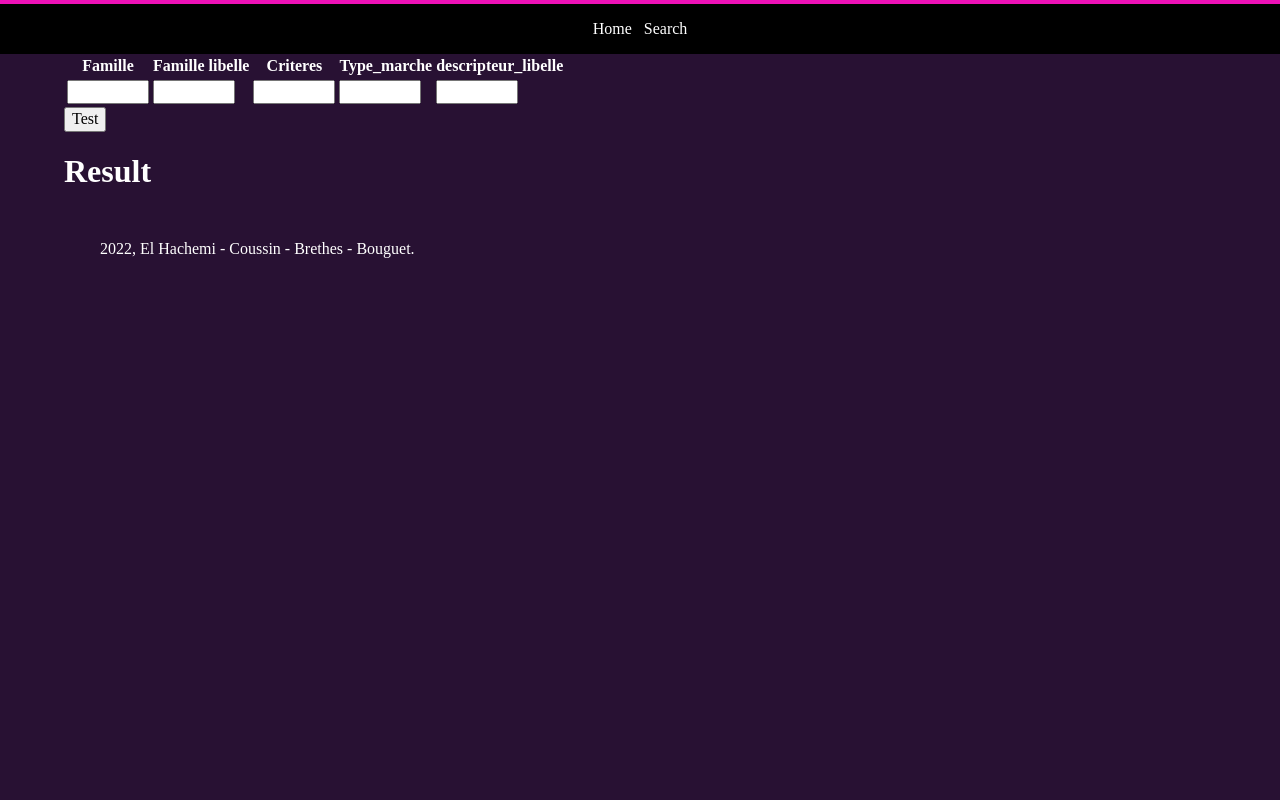
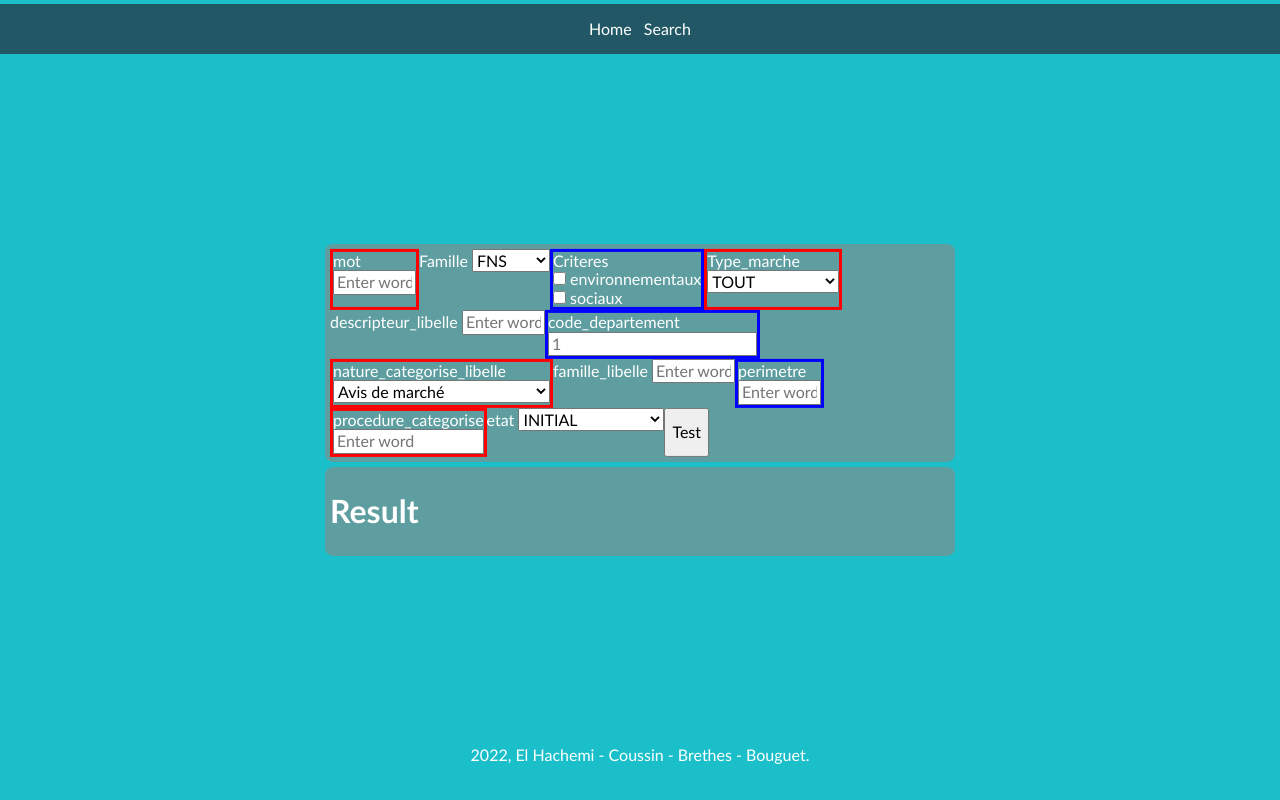
Before and after one commit to RaphaelBts/WebScraping, a Flask app: page /search in a window 1280 px wide. Run offline with Flask 2, Linux system fonts and the light colour scheme; some libraries are stand-ins or nearby versions.

Commit message:
Thomas : Affichage résultats csv d'Artémis

```diff
--- a/API/app.py
+++ b/API/app.py
@@ -21,6 +21,10 @@ def inject_now():
 def index():
     return render_template('index.html')
 
+@app.route("/error")
+def error():
+    return render_template('error.html')
+
 # For the future ameliorated versions : NOT DEVELOPPED YET
 # If we want to get a profitable business
 @app.route("/subscription")
@@ -32,24 +36,49 @@ def sub():
 def search():
     if not 'new_prediction' in locals():
         new_prediction=''
+
+    ask=[
+        'mot','Famille','Criteres','Type_marche','descripteur_libelle','code_departement','nature_categorise_libelle',
+        'famille_libelle','perimetre','procedure_categorise','etat'
+        ]            # Add things to ask
+    ask_type=['text','text','none', 'text','text','text','number','text','text','text','text','text','text']                              # Add type of the things to ask
+    ask_select={
+        'Famille':['FNS','JOUE','MAP','DSP','DIVERS'],
+        'Type_marche':['TOUT','SERVICES','TRAVAUX','FOURNITURES'],
+        'nature_categorise_libelle':['Avis de marché','Résultat de marché','Rectificatif','Avis informatif','Avis d\'intention de conclure','Modification','Autre','Periodique'],
+        'etat':['INITIAL','RECTIFICATIF','RECTIFICANNUL','ANNULATION','MODIFICATION','INCONNU']
+        }
+
+    ask_checkbox={'Criteres':["environnementaux","sociaux"]}
+
     new_data=pd.DataFrame(data=request.form, index=[0])
-    ask=['Famille', 'Famille libelle','Criteres','Type_marche','descripteur_libelle']            # Add things to ask
-    ask_type=['text', 'text','text', 'text','text']                              # Add type of the things to ask
-    ask_select={}
-    ask_checkbox={7:["environnementaux","sociaux"]}
-    print(new_data.head())
+
     if not new_data.empty:
-        #new_prediction=retrieve(new_data['Famille'][0],new_data['Famille libelle'][0],new_data['Criteres'][0],new_data['Type_marche'][0],new_data['descripteur_libelle'][0])                                                              # Add function to return offers.
-        new_prediction=retrieve("FNS","Divers","sociaux","SERVICES","Menuiserie")
+
+        for key in ask_checkbox.keys():
+            new_data[key]=[[]]
+            for a_c in ask_checkbox[key]:
+                if request.form.get(a_c)=='on':
+                    new_data[key][0].append(a_c)
+
+        for key in ask_select.keys():
+            new_data[key]=[request.form.get(key)]
+
+        new_prediction=retrieve('D:/Thomas/Etude/ESILV/A7/PI2/Github/WebScraping/API/files/Mapa_Travaux_Traite.csv',
+            new_data['mot'][0],new_data['Famille'][0],new_data['code_departement'][0],new_data['famille_libelle'][0],new_data['perimetre'][0],
+            new_data['procedure_categorise'][0],new_data['nature_categorise_libelle'][0],new_data['Criteres'][0][0],
+            new_data['etat'][0],new_data['descripteur_libelle'][0],new_data['Type_marche'][0])                                                              # Add function to return offers.
+        #new_prediction=retrieve("FNS","sociaux","SERVICES","Menuiserie")  -- to test
     return render_template('search.html', ask=ask, ask_type=ask_type, prediction=new_prediction, ask_select=ask_select, ask_checkbox=ask_checkbox)
 
-def retrieve(famille,famille_libelle,criteres,type_marche,descripteur_libelle):
+""" Old retrieve function
+def retrieve(famille,criteres,type_marche,descripteur_libelle):
     infos={'dataset': "boamp",
-        'rows': 2,
+        'rows': 10,
         'sort': "dateparution",
         'facet':["famille","code_departement","famille_libelle","perimetre","procedure_categorise","nature_categorise_libelle","criteres,marche_public_simplifie","etat","descripteur_code","descripteur_libelle","type_marche","type_marche_facette","type_avis"],
         'refine.famille':famille,
-        'refine.famille_libelle':famille_libelle,
+        #'refine.famille_libelle':famille_libelle,
         'refine.criteres':criteres,
         'refine.type_marche':type_marche,
         'refine.descripteur_libelle':descripteur_libelle,
@@ -57,6 +86,64 @@ def retrieve(famille,famille_libelle,criteres,type_marche,descripteur_libelle):
     final_response=requests.get('https://boamp-datadila.opendatasoft.com/api/records/1.0/search/?',params=infos).json()
     #print(final_response.json())
     return final_response
+"""
+
+""" Old retrieve function v2
+def retrieve(mot,famille,code_departement,famille_libelle,perimetre,procedure_categorise,nature_categorise_libelle,criteres,etat,descripteur_libelle,type_marche):
+    infos={'dataset': "boamp",
+        'rows': 3,
+            'q': mot,
+        'sort': "dateparution",
+        'facet':["famille","code_departement","famille_libelle","perimetre","procedure_categorise","nature_categorise_libelle","criteres,marche_public_simplifie","etat","descripteur_code","descripteur_libelle","type_marche","type_marche_facette","type_avis"],
+        'refine.famille':famille,
+        'refine.famille_libelle':famille_libelle,
+            'refine.code_departement':code_departement,
+            'refine.perimetre':perimetre,
+            'refine.procedure_categorise':procedure_categorise,
+            'refine.nature_categorise_libelle':nature_categorise_libelle,
+            'refine.etat':etat,
+            'refine.criteres':criteres,
+            'refine.type_marche':type_marche,
+            'refine.descripteur_libelle':descripteur_libelle
+        }
+    final_response=requests.get('https://boamp-datadila.opendatasoft.com/api/records/1.0/search/?',params=infos).json()
+            #print(final_response.json())
+    return final_response
+"""
+
+def retrieve(filename,mot,famille,code_departement,famille_libelle,perimetre,procedure_categorise,nature_categorise_libelle,criteres,etat,descripteur_libelle,type_marche):
+    results=pd.read_csv(filename, index_col=0, low_memory=False)
+    results = read_result(results,mot,famille,code_departement,famille_libelle,perimetre,procedure_categorise,nature_categorise_libelle,criteres,etat,descripteur_libelle,type_marche)
+    html_results = ""
+    for row in results:
+        for i in row:
+            html_results+=i + ' '
+        html_results+='\n'
+    return html_results
+# to test
+# test = retrieve("informatique","FNS","75","Marchés entre 90 k€ et seuils européens","AUTRE","PROCEDURE_ADAPTEE","Avis de marché","environnementaux","INITIAL","Etude","SERVICES")
+# print(test)
+
+#################################################################################################################################
+################################### ATTENTION A NE PAS RENAME LES VALEURS DES CHAMPS !!!#########################################
+#################################################################################################################################
+
+def read_result(result_csv,mot,famille,code_departement,famille_libelle,perimetre,procedure_categorise,nature_categorise_libelle,criteres,etat,descripteur_libelle,type_marche):
+    new_df=result_csv.copy()
+    new_df=new_df[new_df.criteres.str.contains(criteres,na=False)]
+    new_df=new_df[new_df.type_marche.str.contains(type_marche,na=False)]
+    new_df=new_df[new_df.descripteur_libelle.str.contains(descripteur_libelle,na=False)]
+    new_df=new_df[new_df.code_departement==str(code_departement)]
+    new_df=new_df[new_df.famille_libelle.str.contains(famille_libelle,na=False)]
+    new_df=new_df[new_df.etat.str.contains(etat,na=False)]
+    new_df.reset_index(inplace=True)
+    new_df.drop('index',axis=1,inplace=True)
+    new_df=new_df[['objet','datelimitereponse','dateparution','departement_offre']]
+    results=[]
+    for i in range(new_df.shape[0]):
+        results.append(list(new_df.loc[i]))
+    return results
 
 if __name__ == "__main__":
+
     app.run(debug=True)
--- a/API/static/css/app.css
+++ b/API/static/css/app.css
@@ -1,23 +1,33 @@
+html {
+    font-family: 'Trebuchet MS', 'Lucida Sans Unicode', 'Lucida Grande', 'Lucida Sans', Arial, sans-serif;
+}
+
 body {
-    background-color: rgb(40, 17, 51);
+    position:relative;
+    margin: 0px;
+    padding: 0px;
+    background-color: rgb(27, 191, 202);
     color: #fff;
 }
 
 .wrapper {
-    width: 1440px;
-    max-width: 90%;
+    position: relative;
+    border: double;
+    top: 50%;
+    left: 50%;
+    transform: translate( -50%, -50%);
     margin: 0 auto;
 }
 
 a {
-    color: rgb(238, 17, 164);
+    color: rgb(27, 191, 202);
 }
 
 nav {
     text-align: center;
-    background-color: #000;
+    background-color: rgb(34, 88, 102);
     padding: 1em 0;
-    border-top: 4px solid rgb(238, 17, 183);
+    border-top: 4px solid rgb(27, 191, 202);
 }
 
 nav ul {
@@ -41,9 +51,44 @@ nav ul li a {
 }
 
 nav ul li a:hover {
-    color: rgb(238, 17, 201);
+    color: rgb(27, 191, 202);
 }
 
 footer {
-    margin: 50px;
+    position: fixed;
+
+    bottom : 0;
+    left:0;
+
+    margin-bottom: 20px;
+    width: 100%;
+    text-align: center;
 }
+
+.left .center .right {
+
+}
+
+
+select, input {
+    font-family:inherit;
+    border-radius: 6px;
+    background: rgba(3, 237, 245, 0.1);
+    border-style:dashed;
+    border-width: 0.05cm;
+    width: 100px;
+}
+
+select:focus {
+    background: rgba(0,0,0,.1);
+    border-radius: 5px;
+    outline: none;
+    color: rgb(255, 255, 255);
+}
+
+input:focus, textarea:focus {
+    background   : rgba(0,0,0,.1);
+    border-radius: 5px;
+    outline      : none;
+    color: rgb(255, 255, 255);
+}
--- /dev/null
+++ b/API/static/css/appv2.css
@@ -0,0 +1,105 @@
+html {
+    font-family: 'Trebuchet MS', 'Lucida Sans Unicode', 'Lucida Grande', 'Lucida Sans', Arial, sans-serif;
+    color: #fff;
+}
+
+body {
+    margin: 0px;
+    padding: 0px;
+    background-color: rgb(27, 191, 202);
+}
+
+.wrapper {
+    position: absolute;
+    top: 50%;
+    left: 50%;
+    transform: translate(-50%,-50%);
+}
+
+a {
+    color: rgb(27, 191, 202);
+}
+
+nav {
+    text-align: center;
+    background-color: rgb(34, 88, 102);
+    padding: 1em 0;
+    border-top: 4px solid rgb(27, 191, 202);
+}
+
+nav ul {
+    margin: 0;
+    padding: 0;
+}
+
+nav ul li {
+    list-style: none;
+    display: inline-block;
+    margin-right: 0.5em;
+}
+
+nav ul li:last-child {
+    margin-right: 0;
+}
+
+nav ul li a {
+    color: #fff;
+    text-decoration: none;
+}
+
+nav ul li a:hover {
+    color: rgb(27, 191, 202);
+}
+
+form {
+    margin: 0;
+    padding: 0;
+}
+
+.div_form {
+    background-color:cadetblue;
+
+    margin: 5px;
+    padding: 5px;
+
+    display: flex;
+    flex-wrap: wrap;
+
+    border-radius: 8px;
+}
+
+.div_result {
+    background-color:cadetblue;
+
+    margin: 5px;
+    padding: 5px;
+
+    border-radius: 8px;
+}
+
+.left {
+    border: solid red;
+    position: relative;
+    display: flex;
+    flex-direction: column;
+    left: 0;
+}
+
+.right {
+    border: solid blue;
+    position: relative;
+    display: flex;
+    flex-direction: column;
+    margin-right: 0;
+}
+
+footer {
+    position: fixed;
+
+    bottom : 0;
+    left:0;
+
+    margin-bottom: 20px;
+    width: 100%;
+    text-align: center;
+}
--- a/API/templates/default.html
+++ b/API/templates/default.html
@@ -4,7 +4,7 @@
         <meta charset="UTF-8" name="viewport" content="width=device-width, initial-scale=1.0">
         <title>{% block title %}default{% endblock %}</title>
         <link rel="stylesheet" type="text/css" href="https://cdnjs.cloudflare.com/ajax/libs/normalize/5.0.0/normalize.min.css">
-        <link rel="stylesheet" type="text/css" href="{{ url_for('static', filename='css/app.css') }}">
+        <link rel="stylesheet" type="text/css" href="{{ url_for('static', filename='css/appv2.css') }}">
     </head>
     <body>
         {% include 'nav.html' %}
--- a/API/templates/search.html
+++ b/API/templates/search.html
@@ -4,52 +4,133 @@
 
 {% block body %}
     <form id="form_search" action="{{ url_for('search') }}" method="post" class="form-horizontal">
-        <table>
-            <thead>
-                <tr>
+        <div class="div_form">
             {% for word in ask %}
-                        <th><label for="{{ word }}">{{ word }}</label></th>
-                    {% endfor %}
-                </tr>
-            </thead>
-            <tbody>
-                <tr>
-                    {% for word in ask %}
-                        <td>
-                            {% if loop.index in ask_select.keys() %}
-                                <select>
-                                    <input class="form-control" type="{{ ask_type[loop.index] }}" ID="{{ word }}"
-                                    name="{{ word }}" required size="6" form="form_search"/>
-                                    {% for a_s in ask_select[loop.index] %}
+              {% if loop.index%3==1 %}
+              <div class="left">
+                <label for="{{ word }}">{{ word }}</label>
+                {% if word in ask_select.keys() %}
+                    <select name="{{ word }}">
+                        {% for a_s in ask_select[word] %}
                             <option value="{{ a_s }}">{{ a_s }}</option>
                         {% endfor %}
                     </select>
-                            {% elif loop.index in ask_checkbox.keys() %}
-                                {% for a_s in ask_checkbox[loop.index] %}
+                {% elif word in ask_checkbox.keys() %}
+                    {% for a_s in ask_checkbox[word] %}
                         <div>
-                                        <input type="radio" class="form-control" type="{{ ask_type[loop.index] }}" ID="{{ word }}"
-                                        name="{{ word }}" required size="6" form="form_search"/>
+                            <input type="checkbox" class="form-control" ID="{{ a_s }}"
+                            name="{{ a_s }}" form="form_search"/>
                             <label for="{{ a_s }}">{{ a_s }}</label>
                         </div>
                     {% endfor %}
                 {% else %}
+                    {% if ask_type[loop.index]=='number' %}
                         <input class="form-control" type="{{ ask_type[loop.index] }}" id="{{ word }}"
-                                   name="{{ word }}" required size="6"/>
+                        name="{{ word }}" placeholder=1 list="departements"/>
+
+                        <datalist id="departements">
+                            {% for i in range(96) %}
+                                <option value="{{ i }}">
+                            {% endfor %}
+                            {% for i in range(971,975) %}
+                                <option value="{{ i }}">
+                            {% endfor %}
+                            <option value="976">
+                        </datalist>
+                    {% else %}
+                        <input class="form-control" type="{{ ask_type[loop.index] }}" id="{{ word }}"
+                        name="{{ word }}" placeholder="Enter word" required size="6"/>
                     {% endif %}
-                        </td>
+                {% endif %}
+              </div>
+              {% elif loop.index%3==2 %}
+              <div class="center">
+                <label for="{{ word }}">{{ word }}</label>
+                {% if word in ask_select.keys() %}
+                    <select name="{{ word }}">
+                        {% for a_s in ask_select[word] %}
+                            <option value="{{ a_s }}">{{ a_s }}</option>
                         {% endfor %}
-                </tr>
-            </tbody>
-        </table>
+                    </select>
+                {% elif word in ask_checkbox.keys() %}
+                    {% for a_s in ask_checkbox[word] %}
+                        <div>
+                            <input type="checkbox" class="form-control" ID="{{ a_s }}"
+                            name="{{ a_s }}" form="form_search"/>
+                            <label for="{{ a_s }}">{{ a_s }}</label>
+                        </div>
+                    {% endfor %}
+                {% else %}
+                    {% if ask_type[loop.index]=='number' %}
+                        <input class="form-control" type="{{ ask_type[loop.index] }}" id="{{ word }}"
+                        name="{{ word }}" placeholder=1 list="departements"/>
 
-        <button class="button style" type="submit" id="button_submit">
+                        <datalist id="departements">
+                            {% for i in range(96) %}
+                                <option value="{{ i }}">
+                            {% endfor %}
+                            {% for i in range(971,975) %}
+                                <option value="{{ i }}">
+                            {% endfor %}
+                            <option value="976">
+                        </datalist>
+                    {% else %}
+                        <input class="form-control" type="{{ ask_type[loop.index] }}" id="{{ word }}"
+                        name="{{ word }}" placeholder="Enter word" required size="6"/>
+                    {% endif %}
+                {% endif %}
+              </div>
+              {% elif loop.index%3==0 %}
+              <div class="right">
+                <label for="{{ word }}">{{ word }}</label>
+                {% if word in ask_select.keys() %}
+                    <select name="{{ word }}">
+                        {% for a_s in ask_select[word] %}
+                            <option value="{{ a_s }}">{{ a_s }}</option>
+                        {% endfor %}
+                    </select>
+                {% elif word in ask_checkbox.keys() %}
+                    {% for a_s in ask_checkbox[word] %}
+                        <div>
+                            <input type="checkbox" class="form-control" ID="{{ a_s }}"
+                            name="{{ a_s }}" form="form_search"/>
+                            <label for="{{ a_s }}">{{ a_s }}</label>
+                        </div>
+                    {% endfor %}
+                {% else %}
+                    {% if ask_type[loop.index]=='number' %}
+                        <input class="form-control" type="{{ ask_type[loop.index] }}" id="{{ word }}"
+                        name="{{ word }}" placeholder=1 list="departements"/>
+
+                        <datalist id="departements">
+                            {% for i in range(96) %}
+                                <option value="{{ i }}">
+                            {% endfor %}
+                            {% for i in range(971,975) %}
+                                <option value="{{ i }}">
+                            {% endfor %}
+                            <option value="976">
+                        </datalist>
+                    {% else %}
+                        <input class="form-control" type="{{ ask_type[loop.index] }}" id="{{ word }}"
+                        name="{{ word }}" placeholder="Enter word" required size="6"/>
+                    {% endif %}
+                {% endif %}
+              </div>
+              {% endif %}
+            {% endfor %}
+
+            <button class="button_style" type="submit" id="button_submit">
                 Test
             </button>
+        </div>
     </form>
 
+    <div class="div_result">
         <h1>Result</h1>
         <div>
             <p>{{ prediction }}</p>
         </div>
+    </div>
 
 {% endblock %}
```
Also changed, not shown: API/templates/error.html (added, +10 -0 lines). Lines whose indentation alone changed are shown as unchanged.
